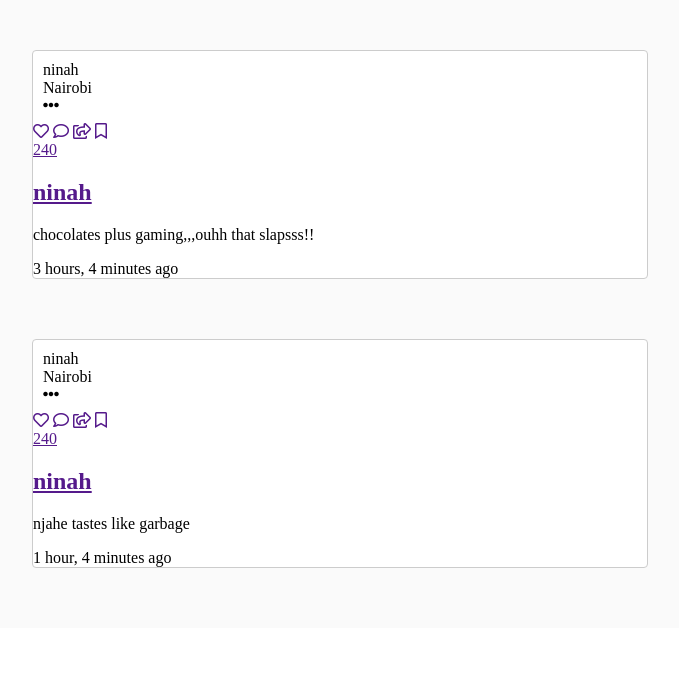
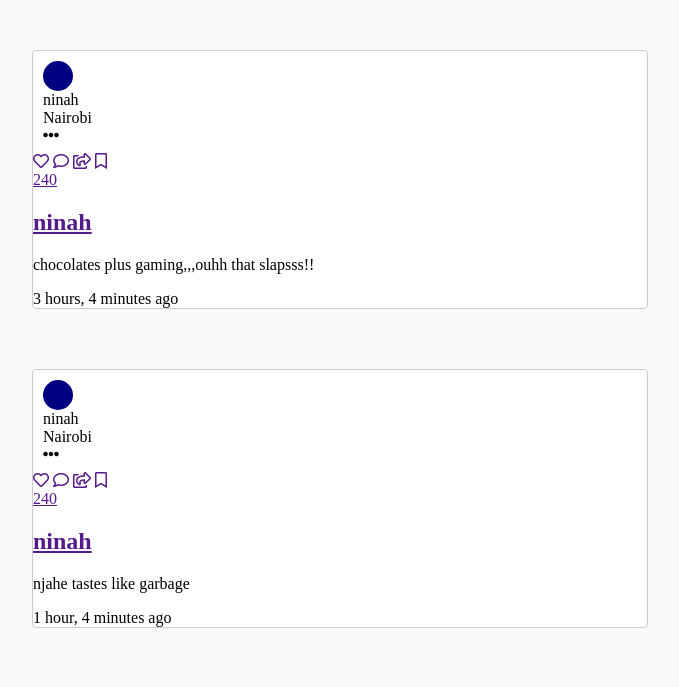
Before and after one commit to NinahMo/Instaclone, a Django app: page / in a window 1280 px wide. Shown: the part 83-770 px from the top of the page, without its empty margins (300-979 px from the left). Run offline with Django 3.2, Linux system fonts and the light colour scheme; data comes from the database, SQL or seed files in the repository; some libraries are stand-ins or nearby versions.

Commit message:
Add a color,margin and border to the profile picture

```diff
--- a/insta/static/css/insta.css
+++ b/insta/static/css/insta.css
@@ -95,7 +95,19 @@ header{
     padding: 10px;
 
 }
+
 .card_header a{
     text-decoration: none;
     color: black;
 }
+
+.profile_image{
+    display: inline-block;
+    background-color: navy;
+    height: 30px;
+    width: 30px;
+    padding: 0;
+    margin: 0;
+    border: 0 solid #000;
+    border-radius: 50%;
+}
```
